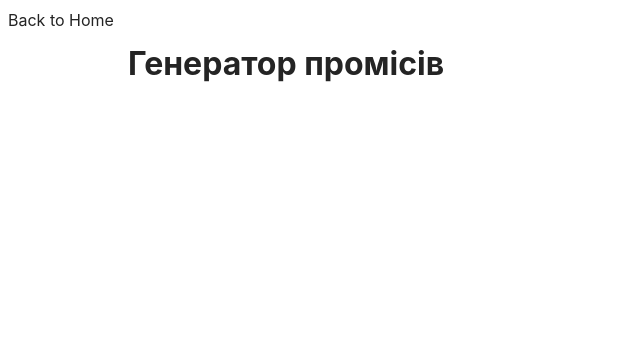
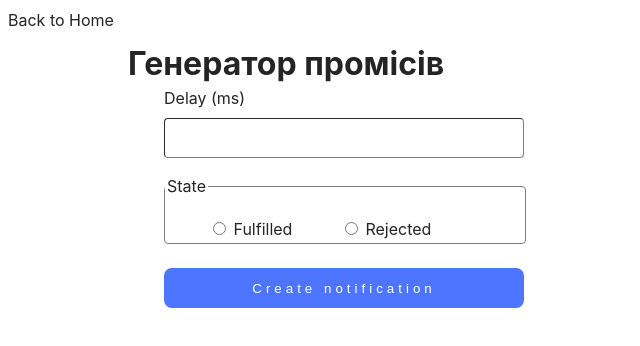
Before and after one commit to YanaDrozdova/goit-js-hw-10, a website built with Vite: page src/2-snackbar.html in a window 1280 px wide. Shown: the whole page, without its empty margins (0-640 px from the left). Built offline with nearby package versions, Linux system fonts and the light colour scheme.

Commit message:
task2 done

```diff
--- a/src/2-snackbar.html
+++ b/src/2-snackbar.html
@@ -9,5 +9,27 @@
   <body>
     <a href="./index.html">Back to Home</a>
     <h1 class="title">Генератор промісів</h1>
+    <form class="form">
+      <label>
+        Delay (ms)
+        <input type="number" name="delay" required />
+      </label>
+
+      <fieldset>
+        <legend>State</legend>
+        <label>
+          <input type="radio" name="state" value="fulfilled" required />
+          Fulfilled
+        </label>
+        <label>
+          <input type="radio" name="state" value="rejected" required />
+          Rejected
+        </label>
+      </fieldset>
+
+      <button type="submit">Create notification</button>
+    </form>
+
+    <script type="module" src="./js/2-snackbar.js"></script>
   </body>
 </html>
--- /dev/null
+++ b/src/css/snackbar.css
@@ -0,0 +1,75 @@
+.form {
+    display: flex;
+    flex-direction: column;
+    width: 360px;
+    margin-left: 156px;
+}
+
+input[type="number"] {
+    padding: 0;
+}
+
+
+
+.form label {
+    width: 100%;
+    box-sizing: border-box;
+}
+
+input[name="delay"] {
+    display: flex;
+    width: 100%;
+    box-sizing: border-box;
+    height: 40px;
+    margin-top: 8px;
+    margin-bottom: 16px;
+    padding-left: 16px;
+    border-width: 1px;
+    border-radius: 4px;
+    border-color: #808080;
+    padding-block: initial;
+    outline: transparent;
+}
+
+input[name="delay"]:hover {
+    border-color: #2E2F42;
+}
+
+input[name="delay"]:active {
+    border-color: #4E75FF;
+}
+
+input[type="radio"] {
+    display: inline-block;
+    margin-left: 48px;
+    margin-top: 24px;
+    margin-bottom: 8px;
+}
+
+fieldset {
+    width: 100%;
+    margin: 0;
+    padding: 0;
+    border-radius: 4px;
+    border-width: 1px;
+    border-color: #808080;
+    padding-block: initial;
+    padding-inline: initial;
+}
+
+button[type="submit"] {
+    display: block;
+    width: 100%;
+    height: 40px;
+    margin-top: 24px;
+    border-radius: 8px;
+    background-color: #4E75FF;
+    color: #FFFFFF;
+    border: none;
+    outline: none;
+    letter-spacing: 4px;
+}
+
+button[type="submit"]:hover {
+    background-color: #6C8CFF;
+}
--- a/src/css/styles.css
+++ b/src/css/styles.css
@@ -6,6 +6,7 @@
 */
 @import url('./reset.css');
 @import url('./timer.css');
+@import url('./snackbar.css');
 
 :root {
   font-family: Inter, Avenir, Helvetica, Arial, sans-serif;
--- a/src/js/2-snackbar.js
+++ b/src/js/2-snackbar.js
@@ -0,0 +1,44 @@
+import iziToast from 'izitoast';
+// Додатковий імпорт стилів
+import 'izitoast/dist/css/iziToast.min.css';
+
+const formEl = document.querySelector('.form');
+
+formEl.addEventListener('submit', onFormSubmit);
+
+function onFormSubmit(event) {
+  event.preventDefault();
+  const delay = event.target.elements.delay.value;
+  const state = event.target.elements.state.value;
+
+  let promise = new Promise((resolve, reject) => {
+    setTimeout(() => {
+      if (state === 'fulfilled') {
+        resolve(delay);
+      } else {
+        reject(delay);
+      }
+    }, delay);
+  });
+
+  const fulfilledMsg = {
+    color: '#59A10D',
+    messageColor: '#FFFFFF',
+    message: `✅ Fulfilled promise in ${delay}ms`,
+    position: 'topRight',
+    timeout: 3000,
+  };
+  const rejectedMsg = {
+    color: '#EF4040',
+    messageColor: '#FFFFFF',
+    message: `❌ Rejected promise in ${delay}ms`,
+    position: 'topRight',
+    timeout: 3000,
+  };
+
+  promise
+    .then(value => iziToast.show(fulfilledMsg))
+    .catch(error => iziToast.show(rejectedMsg));
+
+  formEl.reset();
+}
```
Also changed, not shown: src/js/1-timer.js (+4 -5 lines).
